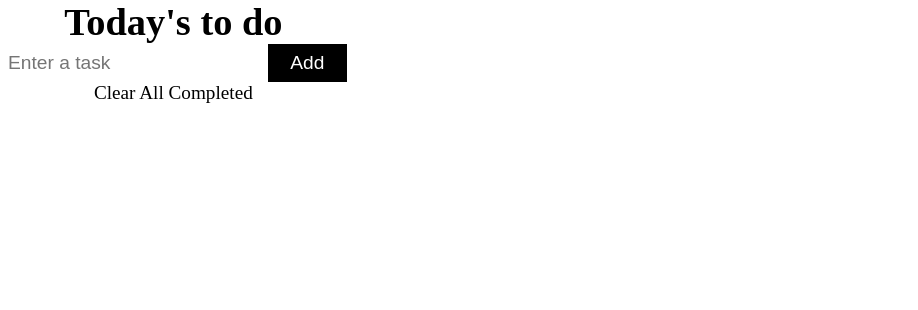
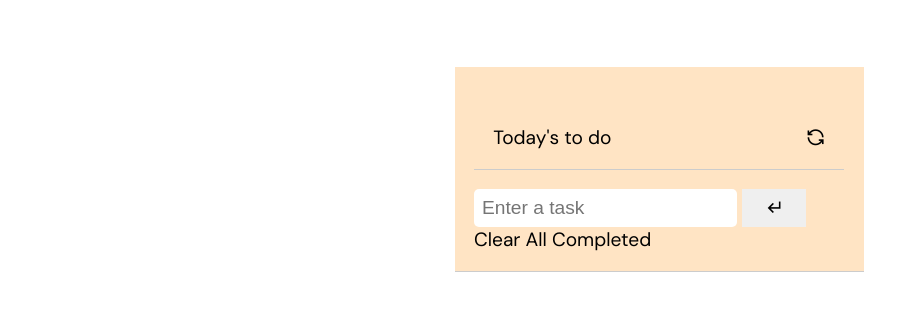
Before and after one commit to aradradev/to-do-list-day1, a website built with webpack: page src/index.html in a window 1280 px wide. Shown: the whole page, without its empty margins (0-918 px from the left). Built offline with nearby package versions, Linux system fonts and the light colour scheme.

Commit message:
update the index in order to keep it track

```diff
--- a/src/index.html
+++ b/src/index.html
@@ -10,12 +10,16 @@
 </head>
 <body>
     <main>
-        <h1>Today's to do</h1>
+
         <form id="task-form">
+            <section class="header">
+                <div>Today's to do</div>
+                <div><i class="ri-loop-left-line"></i></div>
+            </section>
             <input type="text" id="task-input" placeholder="Enter a task" required>
-            <button id="add-task-btn" type="submit">Add</button>
+            <button id="add-task-btn" type="submit"><i class="ri-corner-down-left-line"></i></button>
+            <ul id="todo-list"></ul>
         </form>
-        <ul id="todo-list"></ul>
     </main>
 
     <script type="module" src="../dist/main.js"></script>
--- a/src/modules/renderTodoList.js
+++ b/src/modules/renderTodoList.js
@@ -9,6 +9,7 @@ const renderTodoList = () => {
   tasks.forEach((task, index) => {
     const listItem = document.createElement('li');
     listItem.setAttribute('data-index', index);
+
 
     const checkbox = document.createElement('input');
     checkbox.type = 'checkbox';
@@ -34,12 +35,19 @@ const renderTodoList = () => {
       }
     });
 
+
+
     const deleteButton = document.createElement('button');
     deleteButton.classList.add('delete-btn');
     deleteButton.innerHTML = '<i class="ri-delete-bin-line"></i>';
 
     deleteButton.addEventListener('click', () => {
       tasks.splice(index, 1);
+
+      //update the indices of the remaining tasks
+      tasks.forEach((task, newIndex) => {
+        task.index = newIndex + 1;
+      })
       updateLocalStorage();
       renderTodoList();
     });
--- a/src/style.css
+++ b/src/style.css
@@ -1,3 +1,5 @@
+@import url('https://fonts.googleapis.com/css2?family=DM+Sans:ital,wght@0,400;0,500;1,400&display=swap');
+
 * {
   margin: 0;
   padding: 0;
@@ -10,7 +12,9 @@ body {
   display: flex;
   background: #fff;
   font-size: 20px;
+  font-family: 'DM Sans', sans-serif;
   align-items: flex-start;
+  justify-content: center;
 }
 
 main {
@@ -19,6 +23,20 @@ main {
   align-items: center;
   justify-content: center;
   font-size: 1.2rem;
+  margin-top: 3rem;
+}
+
+.header {
+  display: flex;
+  justify-content: space-between;
+  align-items: center;
+  flex-direction: row;
+  margin: 1.2rem auto;
+  border-bottom: 1px solid #ccc;
+  padding: 1.2rem;
+
+  /* min-width: 100%; */
+  background: bisque;
 }
 
 .completed {
@@ -33,6 +51,14 @@ input[type='checkbox'] {
   transition: 0.5s;
 }
 
+#task-form {
+  margin: 1.2rem auto;
+  padding: 1.2rem;
+  min-width: 100%;
+  border-bottom: 1px solid #ccc;
+  background: bisque;
+}
+
 #task-form input {
   font-size: 1.2rem;
   padding: 0.5rem;
@@ -42,8 +68,7 @@ input[type='checkbox'] {
 }
 
 #add-task-btn {
-  background: #000;
-  color: #fff;
+  color: #000;
   border: none;
   font-size: 1.2rem;
   padding: 0.5rem 1.4rem;
```
Also changed, not shown: 1 other file.
